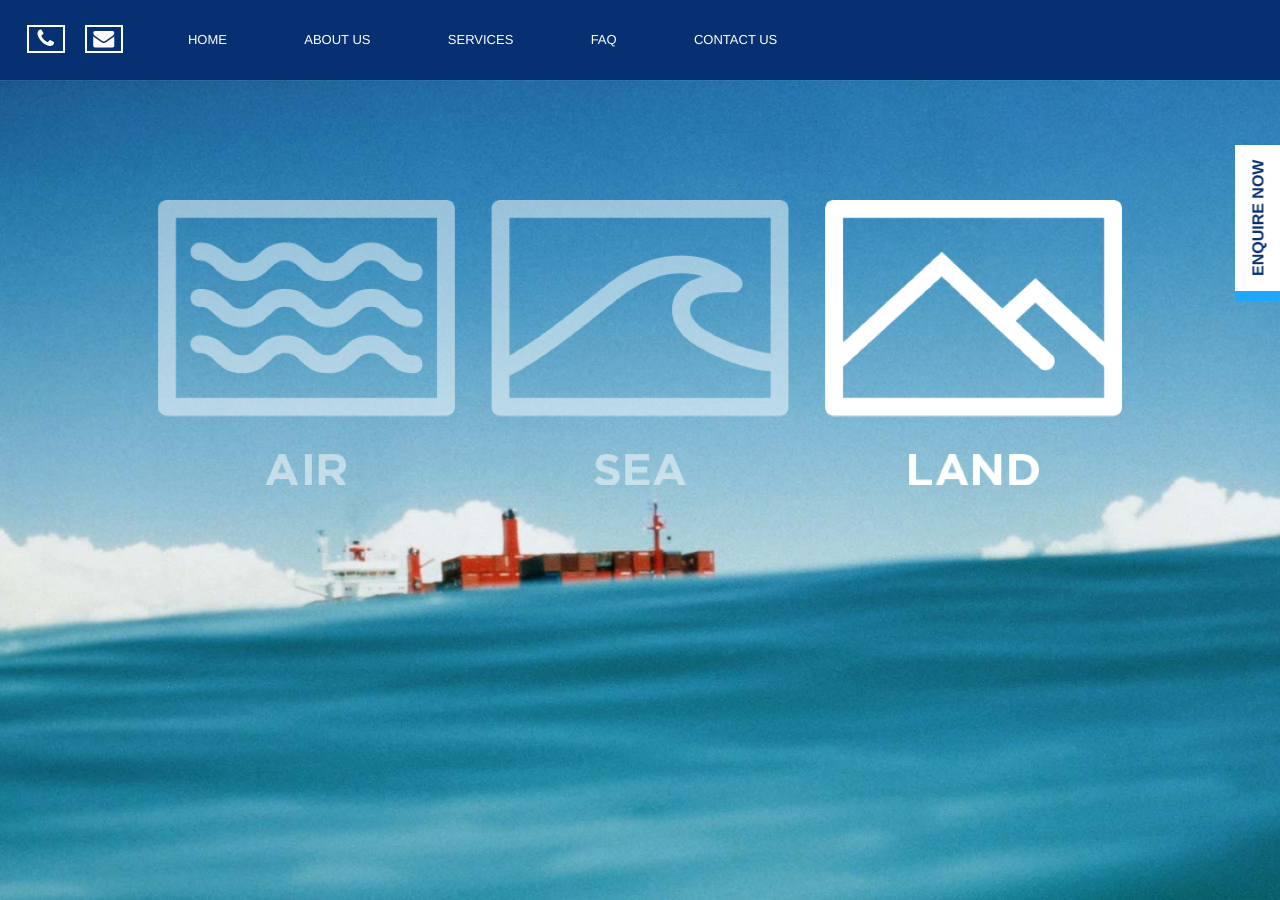
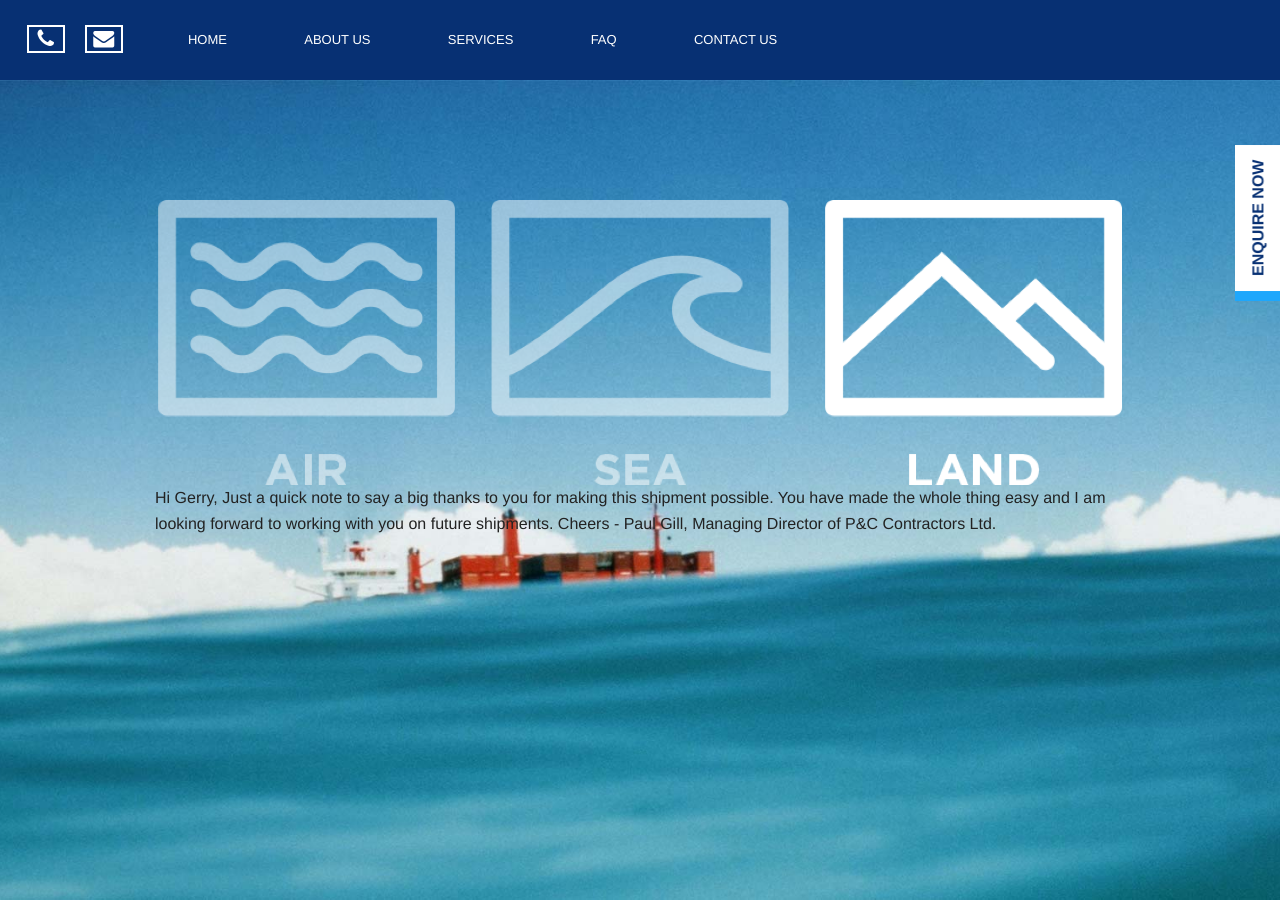
Before and after one commit to chrisgreeff/nautica, a Jekyll site: the page built from index.html, in a window 1280 px wide. Built offline with Jekyll 4.4.1, drawn with Linux system fonts in a browser that asks for light colours.

Commit message:
Finally got that stupid 2nd orbit to work for quotes.

```diff
--- a/_sass/_page-orbit.scss
+++ b/_sass/_page-orbit.scss
@@ -4,8 +4,8 @@
   height: calc(100% - #{$topbar-height});
 }
 
-.orbit-slides-container,
-.orbit-container { height: 100% !important; }
+.na-page-orbit-container .orbit-slides-container { height: 100% !important; }
+.na-page-orbit-container .orbit-container { height: 100% !important; }
 
 .orbit-timer { display: none; }
 
--- a/css/main.scss
+++ b/css/main.scss
@@ -15,6 +15,7 @@
 @import "surgical";
 @import "modal";
 @import "enquire-now";
+@import "quotes";
 
 // Make sure overides are before this line.
 @import "page-orbit";
--- a/index.html
+++ b/index.html
@@ -21,3 +21,25 @@
     </div>
   </div>
 </section>
+
+<section class="na-quotes">
+  <div class="row">
+    <div class="column">
+      <ul data-orbit
+          data-options="animation:fade;
+                        animation_speed:1000;
+                        timer_speed:8000;
+                        bullets:false;">
+        <li>
+          Hi Gerry, Just a quick note to say a big thanks to you for making this shipment possible. You have made the whole thing easy and I am looking forward to working with you on future shipments. Cheers - Paul Gill, Managing Director of P&C Contractors Ltd.
+        </li>
+        <li>
+          Nautica Shipping and Logistics has been a great asset to our business. We needed a company we could rely on and we certainly got that with Nautica. Thanks again guys, looking forward to working together again on the next project. Regards, Greg Yeo – Project Manager at 8 Hereford Ltd.
+        </li>
+        <li>
+          I have dealt with Gerry on many shipping projects over the past 6 years. He provides a great service and even better pricing to match. John Love, Managing Director from Love & Co.
+        </li>
+      </ul>
+    </div>
+  </div>
+</section>
```
Also changed, not shown: _sass/_quotes.scss (added).
